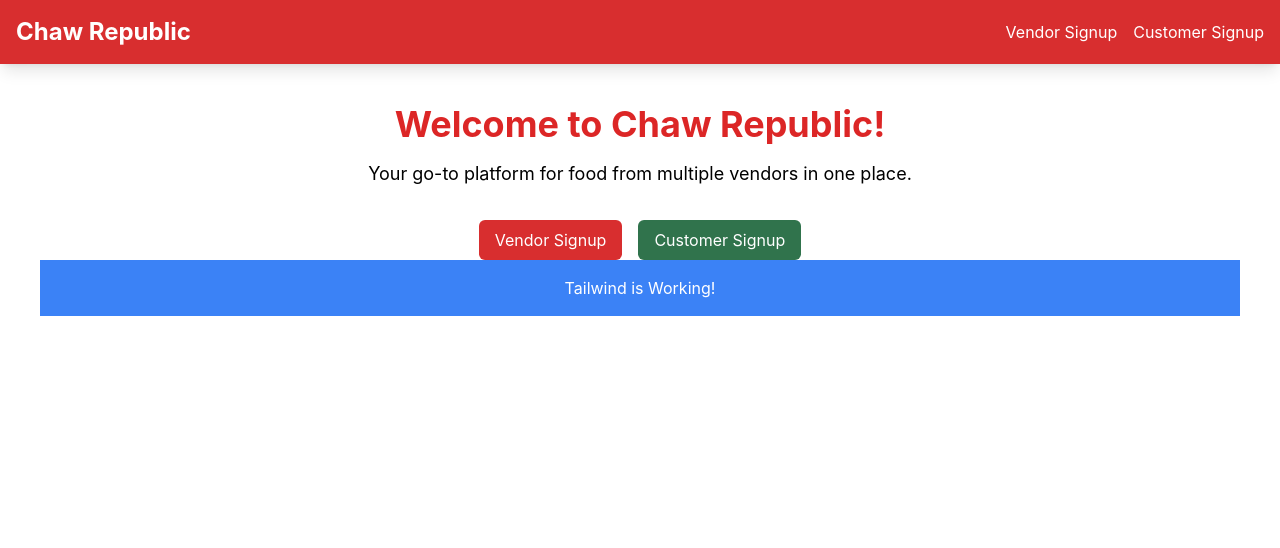
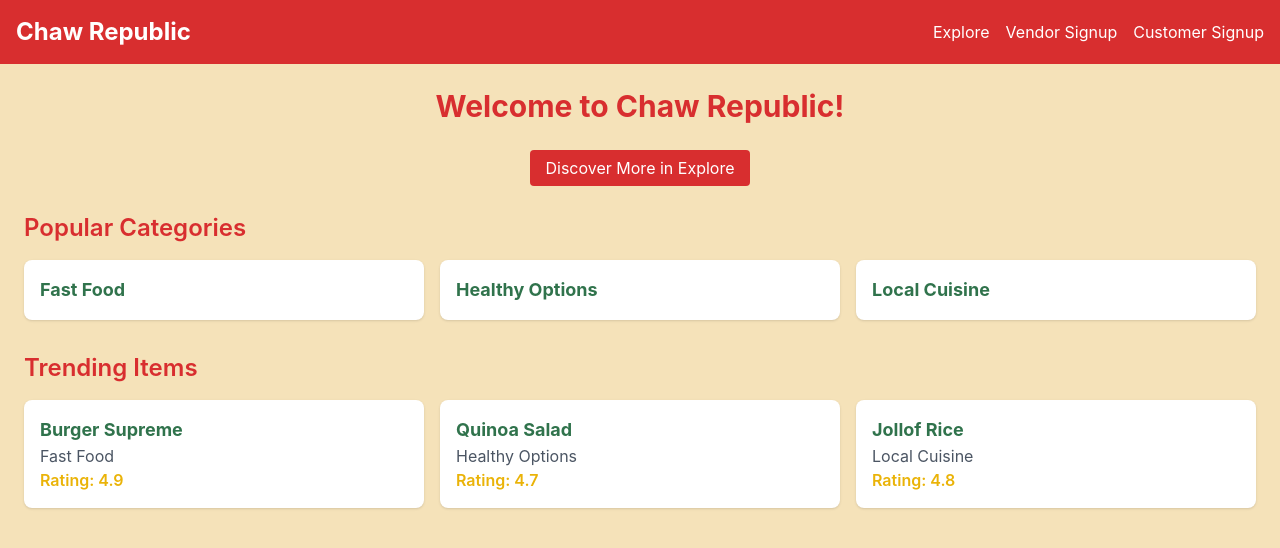
Before and after one commit to Chawlyn/chawlyn, a React (Create React App) app in the folder client/: page / in a window 1280 px wide. Shown: the top 548 px of the page. Built offline with nearby package versions, Linux system fonts and the light colour scheme.

Commit message:
Explore Page
Explore page was added

```diff
--- a/client/src/App.js
+++ b/client/src/App.js
@@ -1,7 +1,7 @@
-// src/App.js
 import React from 'react';
 import { BrowserRouter as Router, Route, Routes } from 'react-router-dom';
 import Home from './pages/Home';
+import Explore from './pages/Explore';  // Import the Explore component
 import VendorSignup from './pages/VendorSignup';
 import CustomerSignup from './pages/CustomerSignup';
 import Navbar from './components/Navbar';
@@ -9,11 +9,12 @@ import Navbar from './components/Navbar';
 function App() {
   return (
     <Router>
-      <Navbar />
+      <Navbar />  {/* Navbar for navigation */}
       <Routes>
-        <Route path="/" element={<Home />} />
-        <Route path="/vendor-signup" element={<VendorSignup />} />
-        <Route path="/customer-signup" element={<CustomerSignup />} />
+        <Route path="/" element={<Home />} />                 {/* Home page */}
+        <Route path="/explore" element={<Explore />} />       {/* Explore page */}
+        <Route path="/vendor-signup" element={<VendorSignup />} /> {/* Vendor Signup */}
+        <Route path="/customer-signup" element={<CustomerSignup />} /> {/* Customer Signup */}
       </Routes>
     </Router>
   );
--- a/client/src/components/Navbar.js
+++ b/client/src/components/Navbar.js
@@ -10,10 +10,10 @@ const Navbar = () => {
           Chaw Republic
         </Link>
         <div className="hidden md:flex space-x-4">
+          <Link to="/explore" className="text-white hover:text-accent">Explore</Link>
           <Link to="/vendor-signup" className="text-white hover:text-accent">Vendor Signup</Link>
           <Link to="/customer-signup" className="text-white hover:text-accent">Customer Signup</Link>
         </div>
-        {/* Mobile Menu */}
         <div className="md:hidden">
           <button className="text-white">Menu</button>
         </div>
--- /dev/null
+++ b/client/src/pages/Explore.js
@@ -0,0 +1,71 @@
+// src/pages/Explore.js
+import React from 'react';
+import { Link } from 'react-router-dom';
+
+const Explore = () => {
+  // Example categories (these can be replaced by API data)
+  const categories = [
+    { id: 1, name: 'Fast Food', image: '/images/fast-food.jpg' },
+    { id: 2, name: 'Healthy Options', image: '/images/healthy.jpg' },
+    { id: 3, name: 'Local Cuisine', image: '/images/local.jpg' },
+    { id: 4, name: 'Desserts', image: '/images/desserts.jpg' },
+  ];
+
+  // Example trending items (these can also be replaced by API data)
+  const trendingItems = [
+    { id: 1, name: 'Burger Supreme', category: 'Fast Food', rating: 4.9 },
+    { id: 2, name: 'Quinoa Salad', category: 'Healthy Options', rating: 4.7 },
+    { id: 3, name: 'Jollof Rice', category: 'Local Cuisine', rating: 4.8 },
+    { id: 4, name: 'Chocolate Cake', category: 'Desserts', rating: 4.6 },
+  ];
+
+  return (
+    <div className="p-6 bg-background min-h-screen">
+      {/* Page Title */}
+      <h1 className="text-3xl font-bold text-primary text-center mb-8">Explore Categories & Trending Items</h1>
+
+      {/* Categories Section */}
+      <div className="mb-8">
+        <h2 className="text-2xl font-semibold text-primary mb-4">Categories</h2>
+        <div className="grid gap-6 md:grid-cols-2 lg:grid-cols-4">
+          {categories.map((category) => (
+            <Link
+              to={`/category/${category.id}`}
+              key={category.id}
+              className="block bg-white rounded-lg shadow hover:shadow-md transition duration-200"
+            >
+              <img
+                src={category.image}
+                alt={category.name}
+                className="w-full h-40 object-cover rounded-t-lg"
+              />
+              <div className="p-4 text-center">
+                <h3 className="text-lg font-bold text-secondary">{category.name}</h3>
+              </div>
+            </Link>
+          ))}
+        </div>
+      </div>
+
+      {/* Trending Items Section */}
+      <div className="mb-8">
+        <h2 className="text-2xl font-semibold text-primary mb-4">Trending & Popular Items</h2>
+        <div className="grid gap-4 md:grid-cols-2 lg:grid-cols-3">
+          {trendingItems.map((item) => (
+            <Link
+              to={`/items/${item.id}`}
+              key={item.id}
+              className="block bg-white p-4 rounded-lg shadow hover:shadow-md transition duration-200"
+            >
+              <h3 className="text-lg font-bold text-secondary">{item.name}</h3>
+              <p className="text-gray-600">{item.category}</p>
+              <p className="text-yellow-500 font-semibold">Rating: {item.rating}</p>
+            </Link>
+          ))}
+        </div>
+      </div>
+    </div>
+  );
+};
+
+export default Explore;
--- a/client/src/pages/Home.js
+++ b/client/src/pages/Home.js
@@ -1,24 +1,67 @@
 // src/pages/Home.js
 import React from 'react';
 import { Link } from 'react-router-dom';
-import Button from '../components/Button';
 
 const Home = () => {
+  // Sample data for categories and trending items (replace with API data in production)
+  const categories = [
+    { id: 1, name: 'Fast Food' },
+    { id: 2, name: 'Healthy Options' },
+    { id: 3, name: 'Local Cuisine' },
+    { id: 4, name: 'Desserts' },
+  ];
+
+  const trendingItems = [
+    { id: 1, name: 'Burger Supreme', category: 'Fast Food', rating: 4.9 },
+    { id: 2, name: 'Quinoa Salad', category: 'Healthy Options', rating: 4.7 },
+    { id: 3, name: 'Jollof Rice', category: 'Local Cuisine', rating: 4.8 },
+  ];
+
   return (
+    <div className="p-6 bg-background min-h-screen">
+      {/* Title */}
+      <h1 className="text-3xl font-bold text-primary text-center mb-8">Welcome to Chaw Republic!</h1>
 
-    <div className="text-center p-10">
-      <h1 className="text-4xl font-bold text-red-600 mb-4">Welcome to Chaw Republic!</h1>
-      <p className="text-lg mb-8">Your go-to platform for food from multiple vendors in one place.</p>
-      <div className="flex justify-center space-x-4">
-        <Link to="/vendor-signup">
-          <Button label="Vendor Signup" variant="primary" />
-        </Link>
-        <Link to="/customer-signup">
-          <Button label="Customer Signup" variant="secondary" />
+      {/* Explore Button */}
+      <div className="text-center mb-8">
+        <Link to="/explore" className="bg-primary text-white py-2 px-4 rounded hover:bg-secondary transition">
+          Discover More in Explore
         </Link>
       </div>
-      <div className="bg-blue-500 text-white p-4">Tailwind is Working!</div>
 
+      {/* Popular Categories Preview */}
+      <div className="mb-8">
+        <h2 className="text-2xl font-semibold text-primary mb-4">Popular Categories</h2>
+        <div className="grid gap-4 md:grid-cols-2 lg:grid-cols-3">
+          {categories.slice(0, 3).map((category) => (
+            <Link
+              to={`/category/${category.id}`}
+              key={category.id}
+              className="block bg-white p-4 rounded-lg shadow hover:shadow-md transition"
+            >
+              <h3 className="text-lg font-bold text-secondary">{category.name}</h3>
+            </Link>
+          ))}
+        </div>
+      </div>
+
+      {/* Trending Items Preview */}
+      <div className="mb-8">
+        <h2 className="text-2xl font-semibold text-primary mb-4">Trending Items</h2>
+        <div className="grid gap-4 md:grid-cols-2 lg:grid-cols-3">
+          {trendingItems.slice(0, 3).map((item) => (
+            <Link
+              to={`/items/${item.id}`}
+              key={item.id}
+              className="block bg-white p-4 rounded-lg shadow hover:shadow-md transition"
+            >
+              <h3 className="text-lg font-bold text-secondary">{item.name}</h3>
+              <p className="text-gray-600">{item.category}</p>
+              <p className="text-yellow-500 font-semibold">Rating: {item.rating}</p>
+            </Link>
+          ))}
+        </div>
+      </div>
     </div>
   );
 };
```
